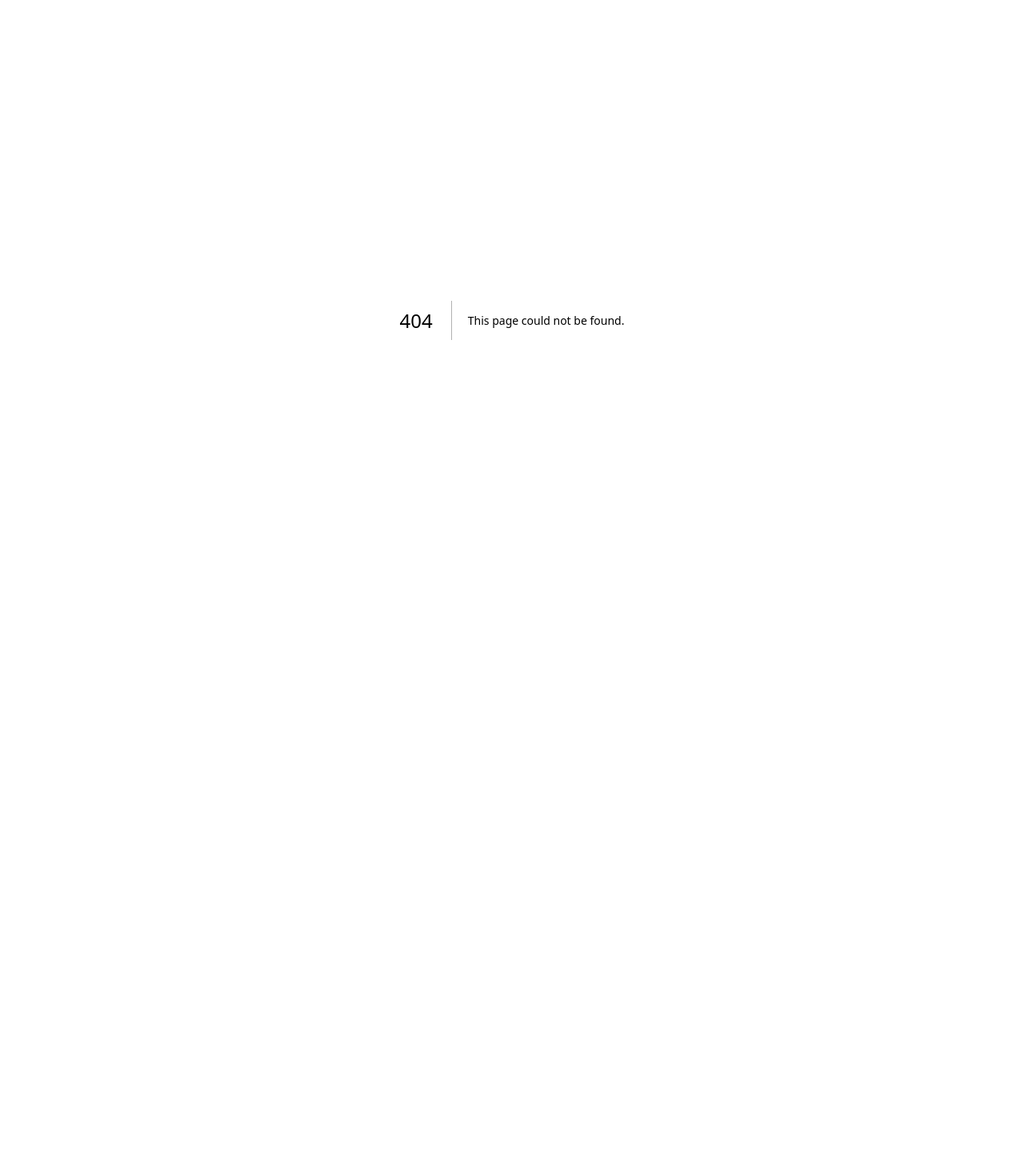
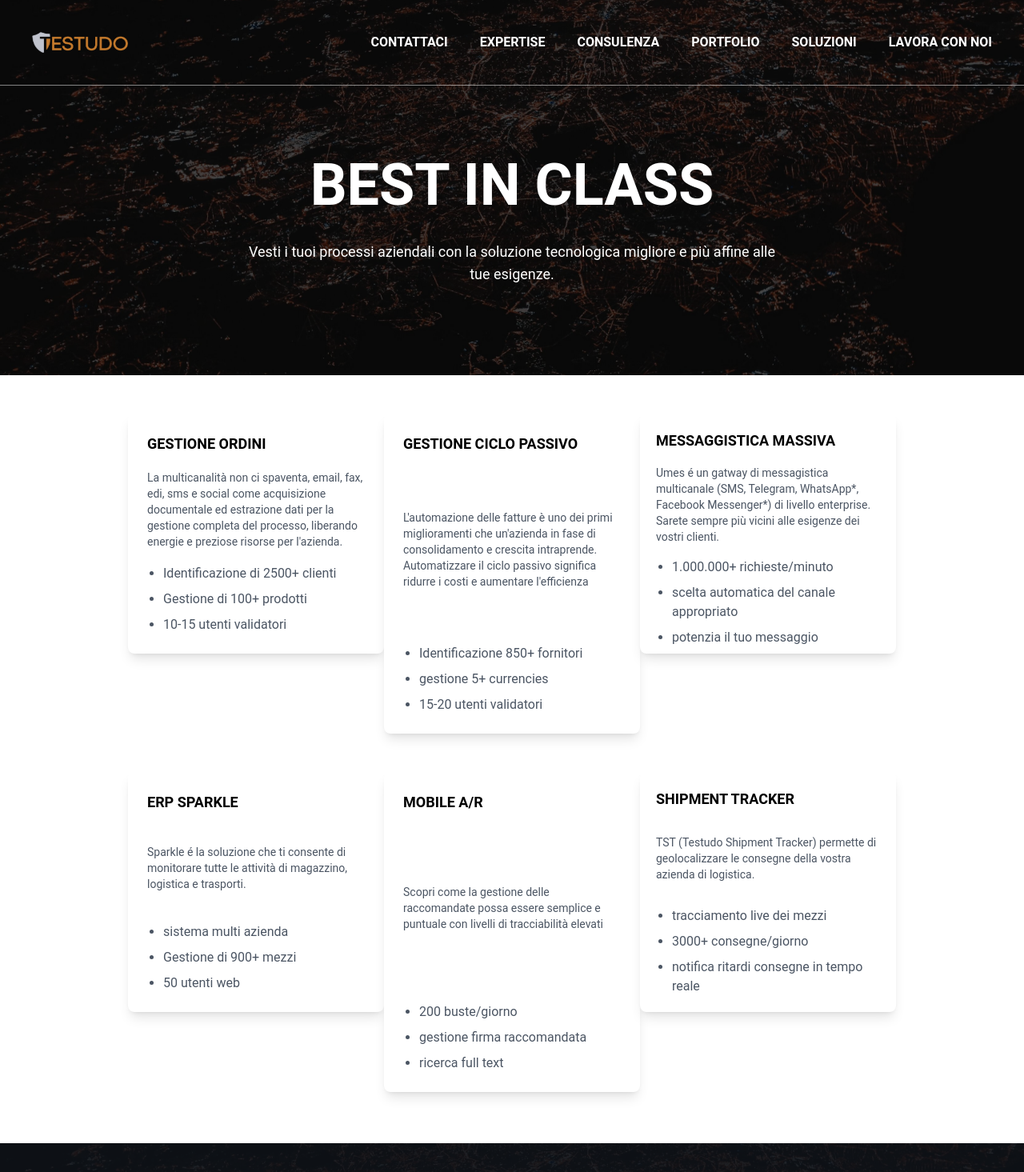
Before and after one commit to TestudoSrl/testudo-website, a Next.js app: page /soluzioni in a window 1280 px wide. Before the commit this address had no page. Shown: the top 1465 px of the page at 80% size. Before the commit the page ends 800 px from the top, so only its background shows below. Built offline with nearby package versions, Linux system fonts and the light colour scheme.

Commit message:
Soluzioni Pagina

```diff
--- a/app/contact/page.tsx
+++ b/app/contact/page.tsx
@@ -15,24 +15,25 @@ export default function Contact() {
           <div className="absolute inset-0 bg-black bg-opacity-50"></div>
           <div className="relative z-10 text-white px-8 md:px-20 py-20 text-center">
             {/* Title */}
-            <h1 className="text-7xl font-bold leading-tight mb-6 animate-slide-in-right">
+            <h1 className="text-7xl font-bold leading-tight mb-6 animate__animated animate__fadeIn animate__delay-1s">
               CONTATTI
             </h1>
+
             {/* Description */}
-            <p className="text-lg max-w-2xl mx-auto mb-8 animate-slide-in-right animation-delay-200">
+            <p className="text-lg max-w-2xl mx-auto mb-8 animate__animated animate__fadeIn animate__delay-2s">
               Per qualsiasi esigenza contattateci oppure prenotate un incontro in una delle nostre sedi
             </p>
 
             {/* Contact Information Cards */}
             <div className="max-w-7xl mx-auto px-8 py-16 grid grid-cols-1 sm:grid-cols-2 lg:grid-cols-3 gap-8">
               {/* Phone Number Card */}
-              <div className="bg-white text-black rounded-lg shadow-lg overflow-hidden animate-slide-in-right animation-delay-400">
+              <div className="bg-white text-black rounded-lg shadow-lg overflow-hidden transition-all duration-300 ease-in-out transform hover:scale-105 hover:shadow-xl hover:translate-x-2 animate__animated animate__fadeIn animate__delay-3s">
                 <div className="bg-orange-500 text-white p-4">
                   <h3 className="text-xl font-semibold">Milano</h3>
                 </div>
                 <div className="p-6">
                   <p className="text-lg text-left">
-                    <a href="tel:+390230568001" className="">
+                    <a href="tel:+390230568001" className="hover:text-orange-500">
                       Via Picco, 31 <br />
                       20132 Milano (MI) <br />
                       P.IVA: 10520950964 <br />
@@ -45,7 +46,7 @@ export default function Contact() {
               </div>
 
               {/* Street Name Card */}
-              <div className="bg-white text-black rounded-lg shadow-lg overflow-hidden animate-slide-in-right animation-delay-600">
+              <div className="bg-white text-black rounded-lg shadow-lg overflow-hidden transition-all duration-300 ease-in-out transform hover:scale-105 hover:shadow-xl hover:translate-x-2 animate__animated animate__fadeIn animate__delay-4s">
                 <div className="bg-orange-500 text-white p-4">
                   <h3 className="text-xl font-semibold">Cavenago B.za</h3>
                 </div>
@@ -60,13 +61,13 @@ export default function Contact() {
               </div>
 
               {/* Email Card */}
-              <div className="bg-white text-black rounded-lg shadow-lg overflow-hidden animate-slide-in-right animation-delay-800">
+              <div className="bg-white text-black rounded-lg shadow-lg overflow-hidden transition-all duration-300 ease-in-out transform hover:scale-105 hover:shadow-xl hover:translate-x-2 animate__animated animate__fadeIn animate__delay-5s">
                 <div className="bg-orange-500 text-white p-4">
                   <h3 className="text-xl font-semibold">Colturano</h3>
                 </div>
                 <div className="p-6">
                   <p className="text-lg text-left">
-                    <a href="mailto:info@tuaazienda.com" className="">
+                    <a href="mailto:info@tuaazienda.com" className="hover:text-orange-500">
                       SP 39 della Cerca - km 2 <br />
                       20060 - Colturano (MI) <br />
                       <p className="text-orange-500 hover:underline">+39 02 3056 8001</p>
--- a/app/portfolio/page.tsx
+++ b/app/portfolio/page.tsx
@@ -133,7 +133,7 @@ export default function Contact() {
 
         {/* Right Card */}
         <div className="bg-white p-5 w-1/4 h-[300px] flex flex-col justify-between rounded-lg shadow-lg transition-all duration-300 hover:bg-orange-500 hover:scale-105 hover:shadow-xl">
-          <h2 className="text-black font-bold text-lg mb-4"></h2>
+          <h2 className="text-black font-bold text-lg mb-4">SOCIAL - € 0,03 / messaggio</h2>
           <p className="text-gray-600 text-sm mb-4">
           Messaggistica di tipo professional con ricevuta di consegna</p>
           <ul className="text-gray-600 list-disc pl-5 space-y-2">
--- /dev/null
+++ b/app/soluzioni/page.tsx
@@ -0,0 +1,119 @@
+import Navbar from "@/components/navbar";
+import Footer from "@/components/footer";
+import { FaMedal } from "react-icons/fa";
+
+export default function Contact() {
+  return (
+    <>
+      {/* Competencies Section */}
+      <div className="bg-cover bg-center bg-no-repeat bg-[url('/images/attivitaBG.jpg')]">
+        <div className="relative z-10 text-white">
+          {/* Navbar Sticky */}
+          <div className="sticky top-0 z-50 bg-black bg-opacity-50">
+            <Navbar />
+          </div>
+        </div>
+
+        <div className="relative w-full bg-cover bg-center bg-no-repeat">
+          <div className="absolute inset-0 bg-black bg-opacity-50"></div>
+          <div className="relative z-10 text-white px-8 md:px-20 py-20 text-center">
+            <h1 className="text-7xl font-bold leading-tight mb-6 animate-slide-in-right">
+                BEST IN CLASS
+            </h1>
+            <p className="text-lg max-w-2xl mx-auto mb-8 animate-slide-in-right animation-delay-200">
+            Vesti i tuoi processi aziendali con la soluzione tecnologica migliore e più affine alle tue esigenze.
+
+            </p>
+          </div>
+        </div>
+      </div>
+
+      {/* New Section: Rectangular Cards (3 cards) */}
+      <div className="min-h-[300px] flex justify-center gap-0 mt-12">
+        {/* Left Card */}
+        <div className="bg-white p-6 w-1/4 h-[300px] flex flex-col justify-between rounded-lg shadow-lg transition-all duration-300 hover:bg-orange-500 hover:scale-105 hover:shadow-xl">
+          <h2 className="text-black font-bold text-lg mb-4">GESTIONE ORDINI </h2>
+          <p className="text-gray-600 text-sm mb-4">
+          La multicanalità non ci spaventa, email, fax, edi, sms e social come acquisizione documentale ed estrazione dati per la gestione completa del processo, liberando energie e preziose risorse per l'azienda.</p>
+          <ul className="text-gray-600 list-disc pl-5 space-y-2">
+            <li>Identificazione di 2500+ clienti
+</li>
+            <li>Gestione di 100+ prodotti</li>
+            <li>10-15 utenti validatori</li>
+          </ul>
+        </div>
+
+        {/* Middle Card (Taller - Adjusted on both top and bottom) */}
+        <div className="bg-white p-6 w-1/4 h-[400px] flex flex-col justify-between rounded-lg shadow-lg transition-all duration-300 hover:bg-orange-500 hover:scale-105 hover:shadow-xl">
+          <h2 className="text-black font-bold text-lg flex items-center justify-between mb-4">
+GESTIONE CICLO PASSIVO          </h2>
+          <p className="text-gray-600 text-sm mb-4">
+          L'automazione delle fatture è uno dei primi miglioramenti che un'azienda in fase di consolidamento e crescita intraprende. Automatizzare il ciclo passivo significa ridurre i costi e aumentare l'efficienza</p>
+          <ul className="text-gray-600 list-disc pl-5 space-y-2">
+            <li>Identificazione 850+ fornitori</li>
+            <li>gestione 5+ currencies</li>
+            <li>15-20 utenti validatori</li>
+          </ul>
+        </div>
+
+        {/* Right Card */}
+        <div className="bg-white p-5 w-1/4 h-[300px] flex flex-col justify-between rounded-lg shadow-lg transition-all duration-300 hover:bg-orange-500 hover:scale-105 hover:shadow-xl">
+          <h2 className="text-black font-bold text-lg mb-4">MESSAGGISTICA MASSIVA</h2>
+          <p className="text-gray-600 text-sm mb-4">
+          Umes é un gatway di messagistica multicanale (SMS, Telegram, WhatsApp*, Facebook Messenger*) di livello enterprise. Sarete sempre più vicini alle esigenze dei vostri clienti.</p>
+          <ul className="text-gray-600 list-disc pl-5 space-y-2">
+            <li>1.000.000+ richieste/minuto</li>
+            <li>scelta automatica del canale appropriato</li>
+            <li>potenzia il tuo messaggio</li>
+          </ul>
+        </div>
+      </div>
+
+      {/* New Section: Rectangular Cards (3 cards) */}
+      <div className="min-h-[300px] flex justify-center gap-0 mt-12">
+        {/* Left Card */}
+        <div className="bg-white p-6 w-1/4 h-[300px] flex flex-col justify-between rounded-lg shadow-lg transition-all duration-300 hover:bg-orange-500 hover:scale-105 hover:shadow-xl">
+          <h2 className="text-black font-bold text-lg mb-4">ERP SPARKLE </h2>
+          <p className="text-gray-600 text-sm mb-4">
+          Sparkle é la soluzione che ti consente di monitorare tutte le attività di magazzino, logistica e trasporti.
+
+</p><ul className="text-gray-600 list-disc pl-5 space-y-2">
+            <li>sistema multi azienda
+</li>
+            <li>Gestione di 900+ mezzi</li>
+            <li>50 utenti web</li>
+          </ul>
+        </div>
+
+        {/* Middle Card (Taller - Adjusted on both top and bottom) */}
+        <div className="bg-white p-6 w-1/4 h-[400px] flex flex-col justify-between rounded-lg shadow-lg transition-all duration-300 hover:bg-orange-500 hover:scale-105 hover:shadow-xl">
+          <h2 className="text-black font-bold text-lg flex items-center justify-between mb-4">
+MOBILE A/R          </h2>
+          <p className="text-gray-600 text-sm mb-4">
+          Scopri come la gestione delle raccomandate possa essere semplice e puntuale con livelli di tracciabilità elevati
+
+</p><ul className="text-gray-600 list-disc pl-5 space-y-2">
+            <li>200 buste/giorno</li>
+            <li>gestione firma raccomandata</li>
+            <li>ricerca full text</li>
+          </ul>
+        </div>
+
+        {/* Right Card */}
+        <div className="bg-white p-5 w-1/4 h-[300px] flex flex-col justify-between rounded-lg shadow-lg transition-all duration-300 hover:bg-orange-500 hover:scale-105 hover:shadow-xl">
+          <h2 className="text-black font-bold text-lg mb-4"> SHIPMENT TRACKER</h2>
+          <p className="text-gray-600 text-sm mb-4">
+          TST (Testudo Shipment Tracker) permette di geolocalizzare le consegne della vostra azienda di logistica.
+
+</p><ul className="text-gray-600 list-disc pl-5 space-y-2">
+            <li>tracciamento live dei mezzi</li>
+            <li>3000+ consegne/giorno</li>
+            <li>notifica ritardi consegne in tempo reale</li>
+          </ul>
+        </div>
+      </div>
+
+      <Footer />
+    </>
+  );
+}
--- a/components/MainSlideAnimation.tsx
+++ b/components/MainSlideAnimation.tsx
@@ -1,6 +1,7 @@
 'use client'
 
 import { useEffect, useState } from 'react'
+import Link from 'next/link'  // Import Link component from Next.js
 
 export default function SlideInDiv() {
   const [isVisible, setIsVisible] = useState(false)
@@ -23,13 +24,16 @@ export default function SlideInDiv() {
           Sviluppare codice... la nostra passione.... <br />la nostra forza...
         </h3>
 
-        <button
-          className="p-20 translate-x-[8rem] translate-y-[-19rem] mb-[10rem] border-2 border-white text-white px-7 py-2
+        {/* Wrap the button with a Link component */}
+        <Link href="/contact">
+          <button
+            className="p-20 translate-x-[8rem] translate-y-[-19rem] mb-[10rem] border-2 border-white text-white px-7 py-2
             bg-transparent hover:bg-orange-500 hover:text-black
             hover:scale-110 transition-all duration-300 ease-in-out"
-        >
-          CONTATTACI
-        </button>
+          >
+            CONTATTACI
+          </button>
+        </Link>
       </div>
     </div>
   )
--- a/components/navbar.tsx
+++ b/components/navbar.tsx
@@ -96,6 +96,15 @@ const Navbar = () => {
           </li>
           <li className="group">
             <Link
+              href="/soluzioni"
+              className={`relative transition-all duration-300 ${scrolled ? 'text-black' : 'text-white'} hover:text-orange-400 group-hover:text-orange-400 transform group-hover:scale-110`}
+            >
+              SOLUZIONI
+              <span className="absolute bottom-0 left-0 w-0 h-0.5 bg-orange-400 group-hover:w-full transition-all duration-300"></span>
+            </Link>
+          </li>
+          <li className="group">
+            <Link
               href="/careers"
               className={`relative transition-all duration-300 ${scrolled ? 'text-black' : 'text-white'} hover:text-orange-400 group-hover:text-orange-400 transform group-hover:scale-110`}
             >
```
